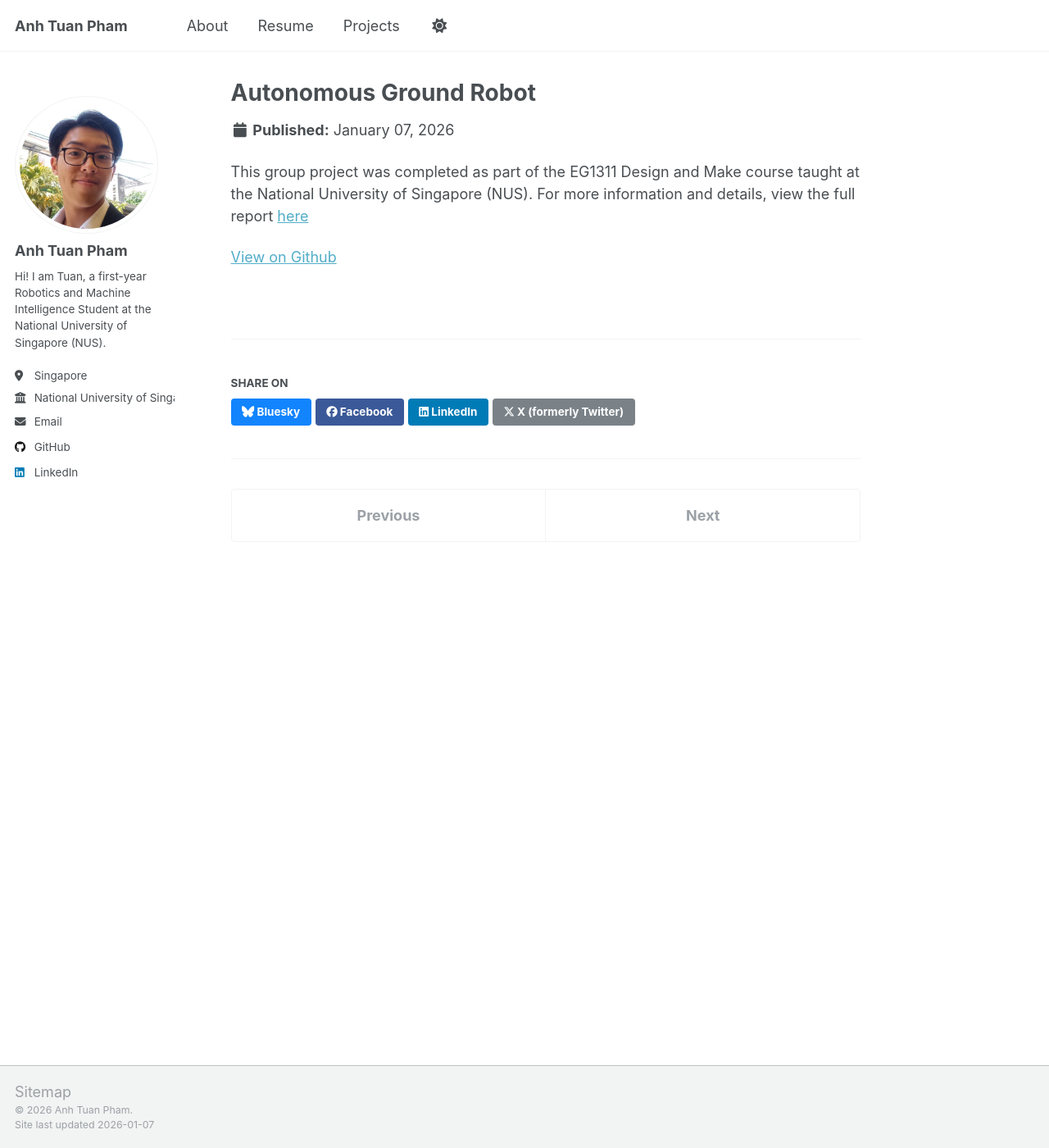
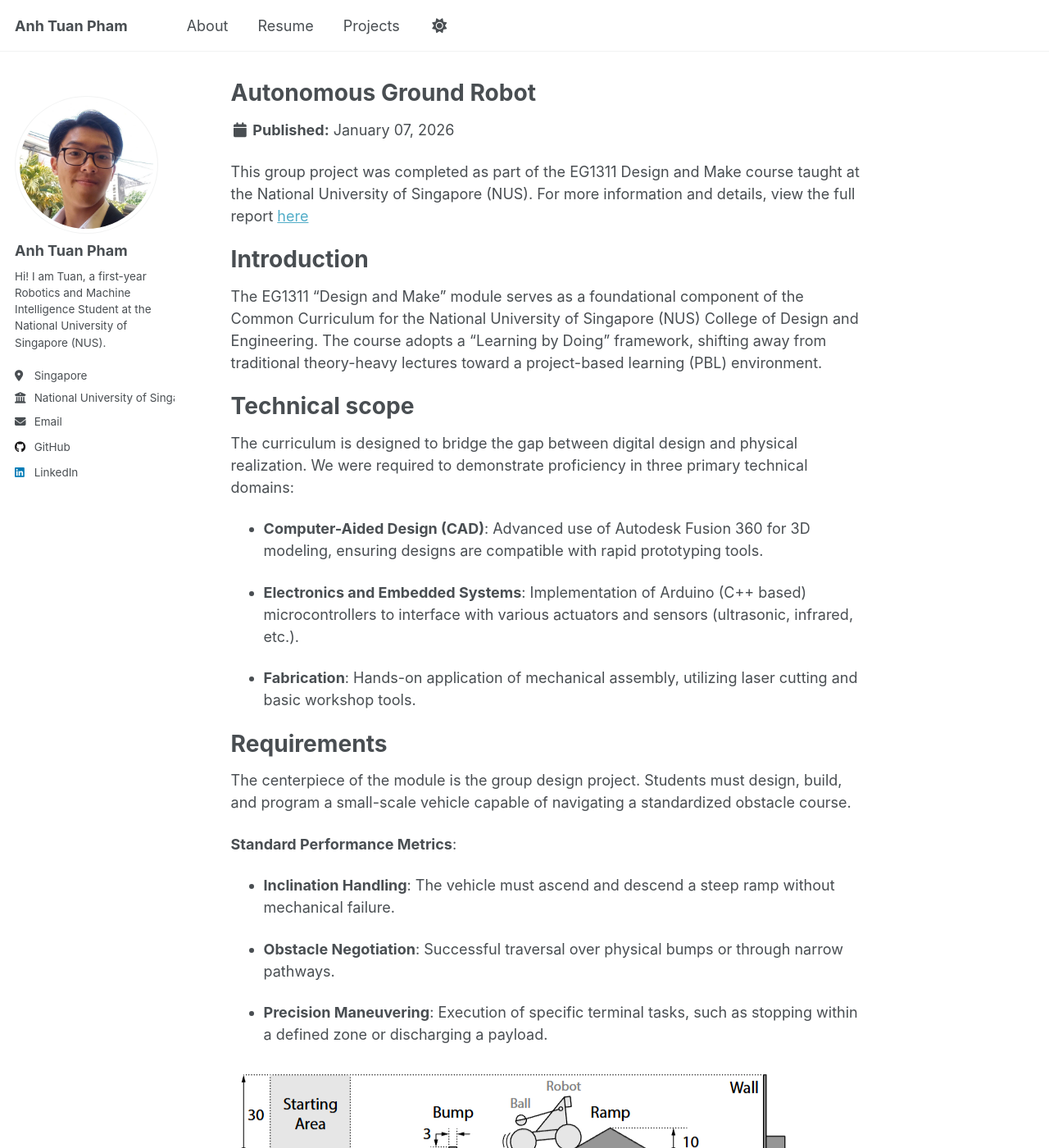
Before and after one commit to patuan07/patuan07.github.io, a Jekyll site: the page built from _portfolio/project-2.md, in a window 1280 px wide and 1400 px high. Shown: the whole window at 82% size. Built offline with Jekyll 4.4.1, drawn with Linux system fonts in a browser that asks for light colours.

Commit message:
Expand project-2.md with course details
Added sections on Introduction, Technical scope, and Requirements for the EG1311 Design and Make course project.

```diff
--- a/_portfolio/project-2.md
+++ b/_portfolio/project-2.md
@@ -6,4 +6,32 @@ collection: portfolio
 
 This group project was completed as part of the EG1311 Design and Make course taught at the National University of Singapore (NUS). For more information and details, view the full report [here](/files/B15_Team4_report.pdf)
 
+# Introduction
+
+The EG1311 "Design and Make" module serves as a foundational component of the Common Curriculum for the National University of Singapore (NUS) College of Design and Engineering. The course adopts a "Learning by Doing" framework, shifting away from traditional theory-heavy lectures toward a project-based learning (PBL) environment.
+
+# Technical scope
+
+The curriculum is designed to bridge the gap between digital design and physical realization. We were required to demonstrate proficiency in three primary technical domains:
+
+- **Computer-Aided Design (CAD)**: Advanced use of Autodesk Fusion 360 for 3D modeling, ensuring designs are compatible with rapid prototyping tools.
+
+- **Electronics and Embedded Systems**: Implementation of Arduino (C++ based) microcontrollers to interface with various actuators and sensors (ultrasonic, infrared, etc.).
+
+- **Fabrication**: Hands-on application of mechanical assembly, utilizing laser cutting and basic workshop tools.
+
+# Requirements
+
+The centerpiece of the module is the group design project. Students must design, build, and program a small-scale vehicle capable of navigating a standardized obstacle course.
+
+**Standard Performance Metrics**:
+
+- **Inclination Handling**: The vehicle must ascend and descend a steep ramp without mechanical failure.
+
+- **Obstacle Negotiation**: Successful traversal over physical bumps or through narrow pathways.
+
+- **Precision Maneuvering**: Execution of specific terminal tasks, such as stopping within a defined zone or discharging a payload.
+
+<img width="687" height="171" alt="image" src="https://raw.githubusercontent.com/patuan07/patuan07.github.io/refs/heads/master/images/ground-course.png" />
+
 [View on Github](https://github.com/patuan07/eg1311-project-nus)
```
